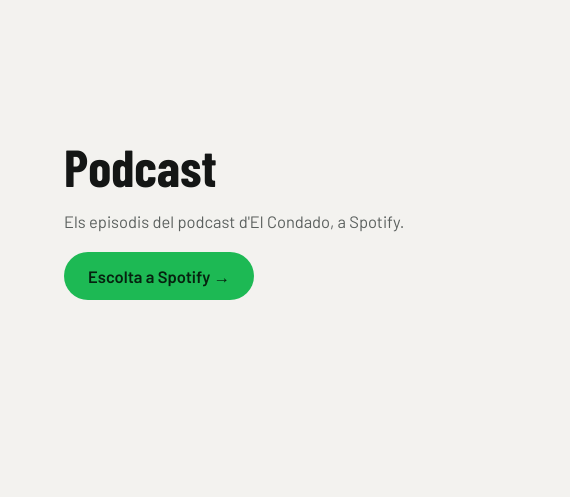
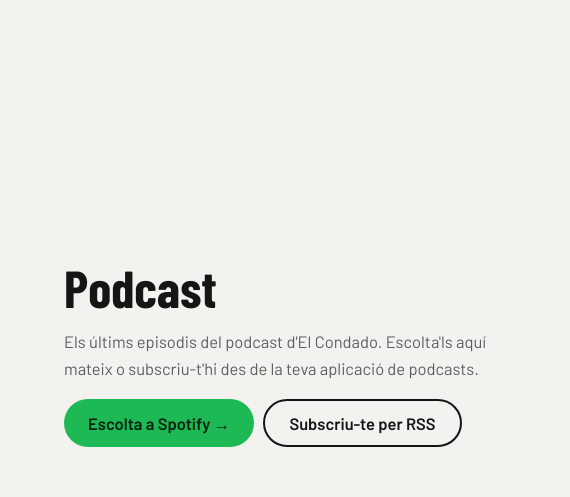
Before and after one commit to PodcastElCondado/Portfolio, a plain HTML site: page index.html in a window 1280 px wide. Shown: the part 4220-4717 px from the top of the page, 0-570 px from the left. Drawn offline with nearby package versions, Linux system fonts and the light colour scheme; grey boxes are pictures that could not be loaded.

Commit message:
Podcast: botó RSS i reproductor més alt amb més episodis
Co-Authored-By: Claude Opus 5.5 <noreply@anthropic.com>
Claude-Session: https://claude.ai/code/session_016t7KawRrXMQuxQXHcvHytu

```diff
--- a/index.html
+++ b/index.html
@@ -113,8 +113,9 @@ button:focus-visible,a:focus-visible{outline:3px solid var(--teal);outline-offse
 .trk .nm{font-weight:600;line-height:1.3}
 .trk .sb{font-size:14px;color:var(--mut);line-height:1.35;margin-top:2px}
 .pod{display:grid;grid-template-columns:minmax(0,1fr) minmax(0,1.4fr);gap:clamp(24px,4vw,56px);align-items:center}
-.pod iframe{width:100%;height:352px;border:0;border-radius:12px;display:block}
+.pod iframe{width:100%;height:620px;border:0;border-radius:12px;display:block}
 .spot{display:inline-flex;align-items:center;gap:10px;min-height:48px;padding:0 24px;border-radius:999px;background:#1db954;color:#06210f;font-weight:700;text-decoration:none;margin-top:8px}
+.spot.rss{background:transparent;color:var(--ink);border:2px solid var(--ink);margin-left:6px}
 @media(max-width:760px){.pod{grid-template-columns:1fr}}
 .bar{height:6px;background:var(--line);border-radius:3px;margin-top:8px;cursor:pointer;position:relative}
 .bar i{position:absolute;inset:0 auto 0 0;width:0;background:var(--tealD);border-radius:3px}
@@ -200,7 +201,8 @@ footer{padding:22px max(5vw,16px);font-size:14px;color:var(--mut);text-align:cen
 </div></section>
 
 <section class="band" id="podcast"><div class="wrap pod">
-  <div><h2 data-i="podH">Podcast</h2><p style="margin:14px 0 10px;color:var(--mut)" data-i="podP"></p><a class="spot" href="https://open.spotify.com/show/7HmENew442v1DZRjonUowm" target="_blank" rel="noopener" data-i="podB">Escolta a Spotify →</a></div>
+  <div><h2 data-i="podH">Podcast</h2><p style="margin:14px 0 10px;color:var(--mut)" data-i="podP"></p><a class="spot" href="https://open.spotify.com/show/7HmENew442v1DZRjonUowm" target="_blank" rel="noopener" data-i="podB">Escolta a Spotify →</a>
+  <a class="spot rss" href="https://anchor.fm/s/dbef8c98/podcast/rss" target="_blank" rel="noopener" data-i="podR">Subscriu-te per RSS</a></div>
   <div><iframe src="https://open.spotify.com/embed/show/7HmENew442v1DZRjonUowm?utm_source=generator" loading="lazy" allow="autoplay; clipboard-write; encrypted-media; fullscreen; picture-in-picture" title="El Condado · Spotify"></iframe></div>
 </div></section>
 
@@ -232,7 +234,7 @@ footer{padding:22px max(5vw,16px);font-size:14px;color:var(--mut);text-align:cen
 <script>
 {
 const T={
-ca:{aud:{glories:["Inauguració del parc de les Glòries","Notícia · Barcelona"],suicidi:["Augmenten les consultes sobre suïcidi","Notícia · Salut"],ecall:["Avisos automàtics d'accidents","Reportatge · L'eCall dels cotxes i la detecció d'accidents dels mòbils"],alemanya:["Arrenca la jornada electoral a Alemanya","Crònica"],sanremo:["Olly guanya el Festival de Sanremo","Crònica"],tibidabo:["El Tibidabo obre temporada i apuja preus","Notícia"],alzheimer:["Un test per detectar l'Alzheimer de manera precoç","Notícia · L'empresa catalana Starlab"],but:["Butlletí informatiu","Butlletí complet"]},nPod:"Podcast",podH:"Podcast",podP:"Els episodis del podcast d'El Condado, a Spotify.",podB:"Escolta a Spotify →",nCond:"El Condado",nDoc:"Documental",nRad:"Ràdio",nPerf:"Perfil",nCont:"Contacte",
+ca:{podR:"Subscriu-te per RSS",aud:{glories:["Inauguració del parc de les Glòries","Notícia · Barcelona"],suicidi:["Augmenten les consultes sobre suïcidi","Notícia · Salut"],ecall:["Avisos automàtics d'accidents","Reportatge · L'eCall dels cotxes i la detecció d'accidents dels mòbils"],alemanya:["Arrenca la jornada electoral a Alemanya","Crònica"],sanremo:["Olly guanya el Festival de Sanremo","Crònica"],tibidabo:["El Tibidabo obre temporada i apuja preus","Notícia"],alzheimer:["Un test per detectar l'Alzheimer de manera precoç","Notícia · L'empresa catalana Starlab"],but:["Butlletí informatiu","Butlletí complet"]},nPod:"Podcast",podH:"Podcast",podP:"Els últims episodis del podcast d'El Condado. Escolta'ls aquí mateix o subscriu-t'hi des de la teva aplicació de podcasts.",podB:"Escolta a Spotify →",nCond:"El Condado",nDoc:"Documental",nRad:"Ràdio",nPerf:"Perfil",nCont:"Contacte",
 chyron:"Periodista · Producció de TV, ràdio i premsa",h1:"Esport, cultura i política",
 lead:"Soc periodista i explico l'actualitat esportiva, cultural i política. A més, estic especialitzat en producció de televisió, ràdio i premsa. Amb El Condado som mitjà acreditat a la NFL, el Benidorm Fest i altres grans esdeveniments.",
 p2:"Combino rigor informatiu i narrativa audiovisual: investigo, escric, produeixo, presento i edito, tant en format llarg com en vídeo curt per a xarxes.",
@@ -256,7 +258,7 @@ prof:[["Formació",[["Diploma d'Especialització en Producció de TV, Ràdio i P
 ["Eines","tags:DaVinci Resolve|Fusion|OBS Studio|CapCut|Canva|Riverside.fm"],
 ["Idiomes",[["Català i castellà","Nadiu"],["Anglès","B2 certificat"]]]],
 ctH:"Parlem?",ctP:"Per a col<span class='pv'>·</span>laboracions, produccions o propostes de feina."},
-es:{aud:{glories:["Inauguración del parque de las Glòries","Noticia · Barcelona"],suicidi:["Aumentan las consultas sobre suicidio","Noticia · Salud"],ecall:["Avisos automáticos de accidentes","Reportaje · El eCall de los coches y la detección de accidentes de los móviles"],alemanya:["Arranca la jornada electoral en Alemania","Crónica"],sanremo:["Olly gana el Festival de Sanremo","Crónica"],tibidabo:["El Tibidabo abre temporada y sube precios","Noticia"],alzheimer:["Un test para detectar el alzhéimer de forma precoz","Noticia · La empresa catalana Starlab"],but:["Boletín informativo","Boletín completo"]},nPod:"Podcast",podH:"Podcast",podP:"Los episodios del podcast de El Condado, en Spotify.",podB:"Escúchalo en Spotify →",nCond:"El Condado",nDoc:"Documental",nRad:"Radio",nPerf:"Perfil",nCont:"Contacto",
+es:{podR:"Suscríbete por RSS",aud:{glories:["Inauguración del parque de las Glòries","Noticia · Barcelona"],suicidi:["Aumentan las consultas sobre suicidio","Noticia · Salud"],ecall:["Avisos automáticos de accidentes","Reportaje · El eCall de los coches y la detección de accidentes de los móviles"],alemanya:["Arranca la jornada electoral en Alemania","Crónica"],sanremo:["Olly gana el Festival de Sanremo","Crónica"],tibidabo:["El Tibidabo abre temporada y sube precios","Noticia"],alzheimer:["Un test para detectar el alzhéimer de forma precoz","Noticia · La empresa catalana Starlab"],but:["Boletín informativo","Boletín completo"]},nPod:"Podcast",podH:"Podcast",podP:"Los últimos episodios del podcast de El Condado. Escúchalos aquí mismo o suscríbete desde tu aplicación de pódcasts.",podB:"Escúchalo en Spotify →",nCond:"El Condado",nDoc:"Documental",nRad:"Radio",nPerf:"Perfil",nCont:"Contacto",
 chyron:"Periodista · Producción de TV, radio y prensa",h1:"Deporte, cultura y política",
 lead:"Soy periodista y cuento la actualidad deportiva, cultural y política. Además, estoy especializado en producción de televisión, radio y prensa. Con El Condado somos medio acreditado en la NFL, el Benidorm Fest y otros grandes eventos.",
 p2:"Combino rigor informativo y narrativa audiovisual: investigo, escribo, produzco, presento y edito, tanto en formato largo como en vídeo corto para redes.",
@@ -280,7 +282,7 @@ prof:[["Formación",[["Diploma de Especialización en Producción de TV, Radio y
 ["Herramientas","tags:DaVinci Resolve|Fusion|OBS Studio|CapCut|Canva|Riverside.fm"],
 ["Idiomas",[["Catalán y castellano","Nativo"],["Inglés","B2 certificado"]]]],
 ctH:"¿Hablamos?",ctP:"Para colaboraciones, producciones o propuestas de trabajo."},
-en:{aud:{glories:["Glòries Park opens","News piece · Barcelona"],suicidi:["Rise in suicide-related consultations","News piece · Health"],ecall:["Automatic crash alerts","Feature · eCall in cars and crash detection on smartphones"],alemanya:["Polling day gets under way in Germany","Report"],sanremo:["Olly wins the Sanremo Festival","Report"],tibidabo:["Tibidabo opens its season with higher prices","News piece"],alzheimer:["A test for early detection of Alzheimer's","News piece · Catalan company Starlab"],but:["News bulletin","Full bulletin"]},nPod:"Podcast",podH:"Podcast",podP:"El Condado podcast episodes, on Spotify.",podB:"Listen on Spotify →",nCond:"El Condado",nDoc:"Documentary",nRad:"Radio",nPerf:"Profile",nCont:"Contact",
+en:{podR:"Subscribe via RSS",aud:{glories:["Glòries Park opens","News piece · Barcelona"],suicidi:["Rise in suicide-related consultations","News piece · Health"],ecall:["Automatic crash alerts","Feature · eCall in cars and crash detection on smartphones"],alemanya:["Polling day gets under way in Germany","Report"],sanremo:["Olly wins the Sanremo Festival","Report"],tibidabo:["Tibidabo opens its season with higher prices","News piece"],alzheimer:["A test for early detection of Alzheimer's","News piece · Catalan company Starlab"],but:["News bulletin","Full bulletin"]},nPod:"Podcast",podH:"Podcast",podP:"The latest episodes of the El Condado podcast. Listen right here or subscribe in your podcast app.",podB:"Listen on Spotify →",nCond:"El Condado",nDoc:"Documentary",nRad:"Radio",nPerf:"Profile",nCont:"Contact",
 chyron:"Journalist · TV, radio and print production",h1:"Sport, culture and politics",
 lead:"I'm a journalist covering sport, culture and politics, and I specialise in television, radio and print production. With El Condado, we're accredited media at the NFL, Benidorm Fest and other major events.",
 p2:"I combine rigorous reporting with audiovisual storytelling: I research, write, produce, present and edit, both long-form pieces and short videos for social media.",
```
